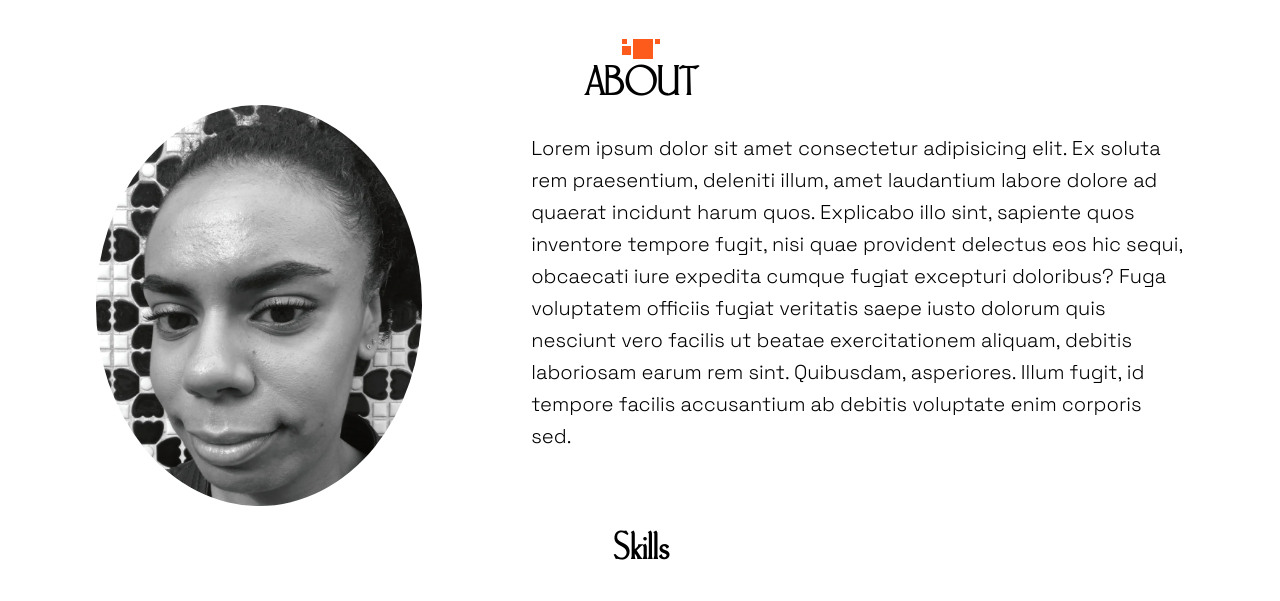
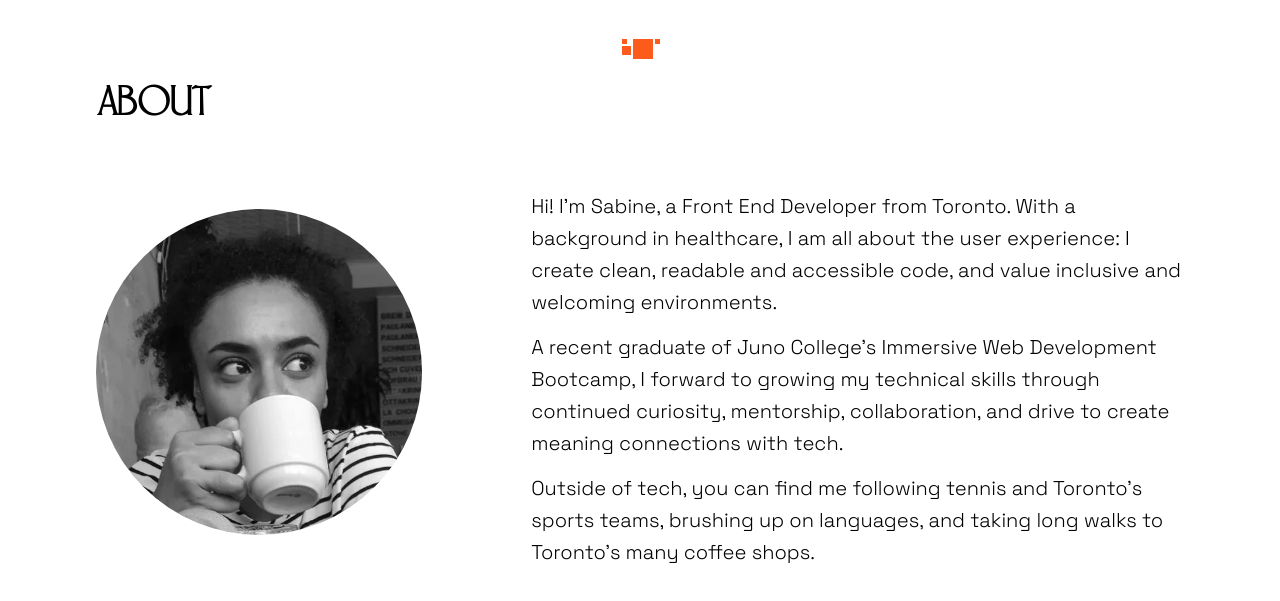
Before and after one commit to sabinetait/sabine-tait-portfolio, a plain HTML site: page index.html in a window 1280 px wide. Shown: the part 812-1413 px from the top of the page. Drawn offline with nearby package versions, Linux system fonts and the light colour scheme.

Commit message:
added bio & edited photos :ramen:

```diff
--- a/index.html
+++ b/index.html
@@ -77,11 +77,13 @@
                 </div> <!--  end decorative squares -->
                 <div class="about-container">
                     <div class="about-image">
-                        <img src="./assests/headshot.webp" alt="Headshot of Sabine Tait">
+                        <img src="./assests/personal-photo.webp" alt="Sabine Tait drink coffee">
                     </div>
 
                     <div class="about-text">
-                        <p class="bio">Lorem ipsum dolor sit amet consectetur adipisicing elit. Ex soluta rem praesentium, deleniti illum, amet laudantium labore dolore ad quaerat incidunt harum quos. Explicabo illo sint, sapiente quos inventore tempore fugit, nisi quae provident delectus eos hic sequi, obcaecati iure expedita cumque fugiat excepturi doloribus? Fuga voluptatem officiis fugiat veritatis saepe iusto dolorum quis nesciunt vero facilis ut beatae exercitationem aliquam, debitis laboriosam earum rem sint. Quibusdam, asperiores. Illum fugit, id tempore facilis accusantium ab debitis voluptate enim corporis sed.</p>
+                        <p>Hi! I’m Sabine, a Front End Developer from Toronto. With a background in healthcare, I am all about the user experience: I create clean, readable and accessible code, and value inclusive and welcoming environments.</p>
+                        <p>A recent graduate of Juno College’s Immersive Web Development Bootcamp, I forward to growing my technical skills through continued curiosity, mentorship, collaboration, and drive to create meaning connections with tech.</p>
+                        <p>Outside of  tech, you can find me following tennis and Toronto's sports teams, brushing up on languages, and taking long walks to Toronto’s many coffee shops.</p>
                     </div>
                 </div>
 
@@ -269,7 +271,7 @@
 
                 <h3>I'm currently open to work</h3>
 
-                <img src="./assests/headshot2.webp" alt="Sabine Tait drinking coffee">
+                <img src="./assests/contact-image.png" alt="Laptop with code">
 
                 <div class="contact">
                     <a href="mailto: sabine.tait@gmail.com?subject=Hello Sabine, I saw your portfolio!" title="Opening default mail client to send email" class="email-button">
--- a/styles/_about.scss
+++ b/styles/_about.scss
@@ -10,6 +10,7 @@
 .about-container {
     display: flex;
     justify-content: space-between;
+    margin-top: 3%;
 
     .about-text {
         width: 60%;
@@ -18,6 +19,7 @@
 
         p {
             line-height: 1.6rem;
+            padding-top: 2%;
         }
     }
 
@@ -30,6 +32,15 @@
         img {
             width: 100%;
             border-radius: 50%;
+        }
+    }
+
+    .about-text {
+        display: flex;
+        flex-wrap: wrap;
+
+        p {
+            margin-bottom: 0;
         }
     }
 
@@ -64,6 +75,9 @@
     background-color: $red-orange;
 }
 
+.about-title {
+    width: 100%;
+}
 
 .square-decoration {
     display: flex;
@@ -95,6 +109,7 @@
 
 
 .skills-gallery {
+    padding-top: 5%;
 
     ul {
         display: flex;
--- a/styles/_header.scss
+++ b/styles/_header.scss
@@ -110,6 +110,9 @@ header {
 
 div.large-circle {
     background-color: $red-orange;
+    background-image: url(../assests/zigzag.png);
+    background-size: 125px;
+    background-repeat: repeat;
     height: 550px;
     width: 550px;
     border-radius: 50%;
--- a/styles/_typography.scss
+++ b/styles/_typography.scss
@@ -23,7 +23,7 @@ h1 {
     text-transform: uppercase;
     line-height: 3.2rem;
     font-size: 2.7rem;
-    text-shadow: 0px 3px 10px rgba(29, 29, 29, 0.15), 0px 13px 2px rgba(29, 29, 29, 0.1), 0px 23px 30px rgba(29,29,29,0.1);
+    text-shadow: 0px 3px 10px rgba(29, 29, 29, 0.15), 0px 13px 2px rgba(29, 29, 29, 0.1),0px 23px 30px rgba(29,29,29,0.1);
 }
 
 h2 {
```
Also changed, not shown: assests/contact-image.png (added), assests/headshot.webp (deleted), assests/personal-photo.webp (renamed from assests/headshot2.webp), assests/zigzag.png (added), styles/style.css.
